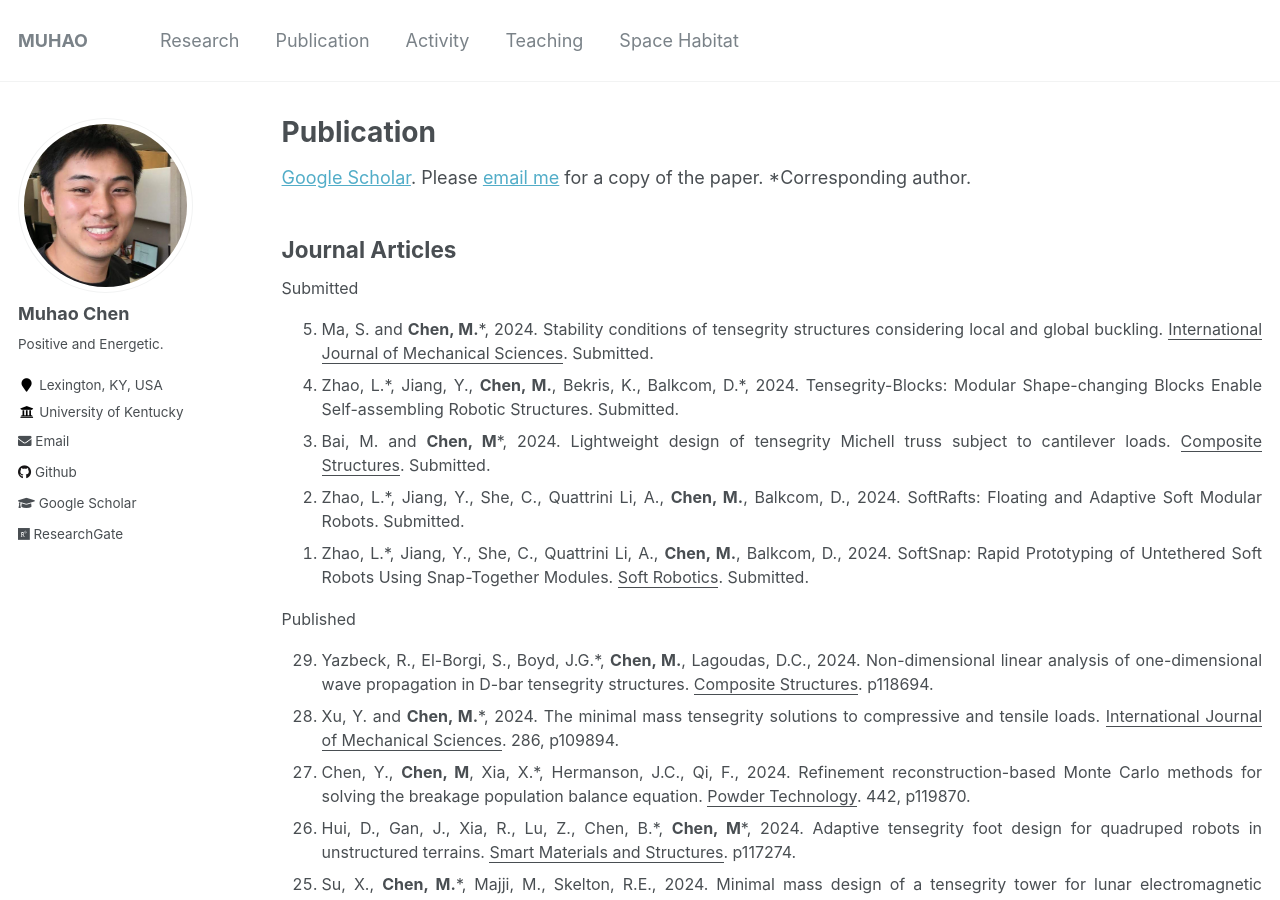
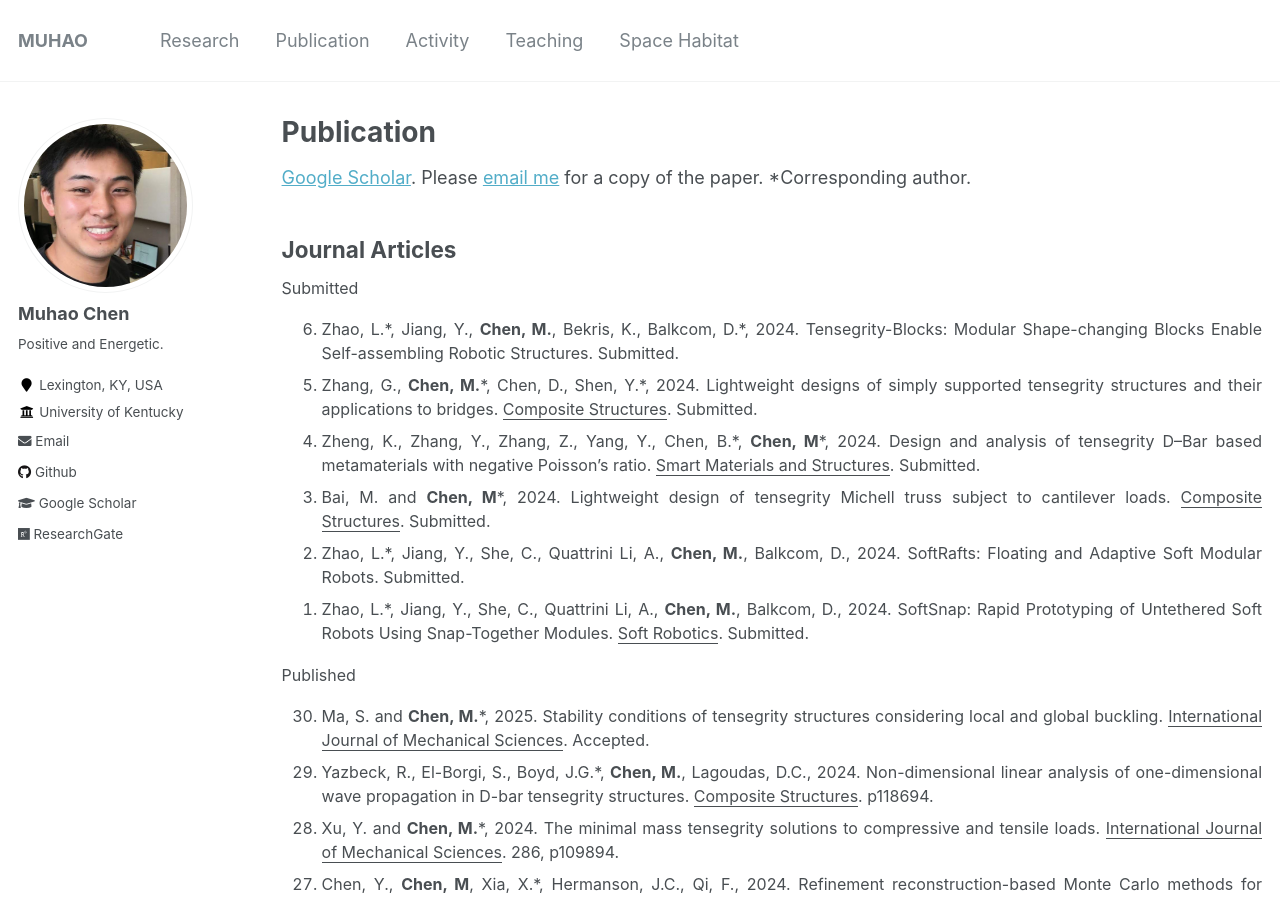
Before and after one commit to Muhao-Chen/muhao-chen.github.io, a Jekyll site: the page built from _pages/publication.md, in a window 1280 px wide and 900 px high. Built offline with Jekyll 4.4.1, drawn with Linux system fonts in a browser that asks for light colours; part of the change alters nothing that is shown.

Commit message:
Update publication.md

```diff
--- a/_pages/publication.md
+++ b/_pages/publication.md
@@ -16,11 +16,10 @@ toc: true
 <font size=3>
 Submitted
 <ol reversed>
-<li>Ma, S. and <strong>Chen, M.</strong>*, 2024. Stability conditions of tensegrity structures considering local and global buckling. <u>International Journal of Mechanical Sciences</u>. Submitted.</li>
 <li> Zhao, L.*, Jiang, Y., <strong>Chen, M.</strong>, Bekris, K., Balkcom, D.*, 2024. Tensegrity-Blocks: Modular Shape-changing Blocks Enable Self-assembling Robotic Structures. Submitted. </li>
 <!-- <li> Zhao, L.*, Jiang, Y., She, C., <strong>Chen, M.</strong>, Balkcom, D.*, 2024. SoftSnap: Rapid Prototyping of Untethered Soft Robots Using Snap-Together Modules. Submitted. </li> -->
-<!-- <li> Zhang, G., <strong>Chen, M.</strong>*, Chen, D., Shen, Y.*, 2024. Lightweight designs of simply supported tensegrity structures and their applications to bridges. <u>Composite Structures</u>. Submitted. </li> -->
-<!-- <li> Zheng, K., Zhang, Y., Zhang, Z., Yang, Y., Chen, B.*, <strong>Chen, M</strong>*, 2024. Design and analysis of tensegrity D–Bar based metamaterials with negative Poisson’s ratio. <u>Smart Materials and Structures</u>. Submitted. </li> -->
+<li> Zhang, G., <strong>Chen, M.</strong>*, Chen, D., Shen, Y.*, 2024. Lightweight designs of simply supported tensegrity structures and their applications to bridges. <u>Composite Structures</u>. Submitted. </li>
+<li> Zheng, K., Zhang, Y., Zhang, Z., Yang, Y., Chen, B.*, <strong>Chen, M</strong>*, 2024. Design and analysis of tensegrity D–Bar based metamaterials with negative Poisson’s ratio. <u>Smart Materials and Structures</u>. Submitted. </li>
 <!-- <li> Zhao, L.*, Jiang, Y., <strong>Chen, M.</strong>, Bekris, K., Balkcom, D.*, 2024. Modular Shape-Changing Lightweight Blocks for Robotic Locomotion, Manipulation, and Structure Formation. <u>Nature Communications</u>. Submitted. </li> -->
 <!-- <li> Zhang, Y., Zheng, K., Zhao, Y., Zheng, Z., Chen, B.*, <strong>Chen, M</strong>*, 2024. Collision resistant study of spherical tensegrity structures for protective drone shells. <u>Extreme Mechanics Letters</u>. Submitted. </li> -->
 <!-- <li><strong>Chen, M.</strong>*, Shen, Y., Skelton, R.E. Model-Based and Markov Data-Based Linearized Tensegrity Dynamics and Analysis of Morphing Airfoils. <u>Journal of Guidance, Control, and Dynamics</u>. Submitted.</li> -->
@@ -35,6 +34,7 @@ Submitted
 </ol>
 Published
 <ol reversed>
+<li>Ma, S. and <strong>Chen, M.</strong>*, 2025. Stability conditions of tensegrity structures considering local and global buckling. <u>International Journal of Mechanical Sciences</u>. Accepted.</li>
 <li> Yazbeck, R., El-Borgi, S., Boyd, J.G.*, <strong>Chen, M.</strong>, Lagoudas, D.C., 2024. Non-dimensional linear analysis of one-dimensional wave propagation in D-bar tensegrity structures. <u>Composite Structures</u>. p118694.</li>
 <li> Xu, Y. and <strong>Chen, M.</strong>*, 2024. The minimal mass tensegrity solutions to compressive and tensile loads. <u>International Journal of Mechanical Sciences</u>. 286, p109894.</li>
 <li> Chen, Y., <strong>Chen, M</strong>, Xia, X.*, Hermanson, J.C., Qi, F., 2024. Refinement reconstruction-based Monte Carlo methods for solving the breakage population balance equation. <u>Powder Technology</u>. 442, p119870. </li>
```
